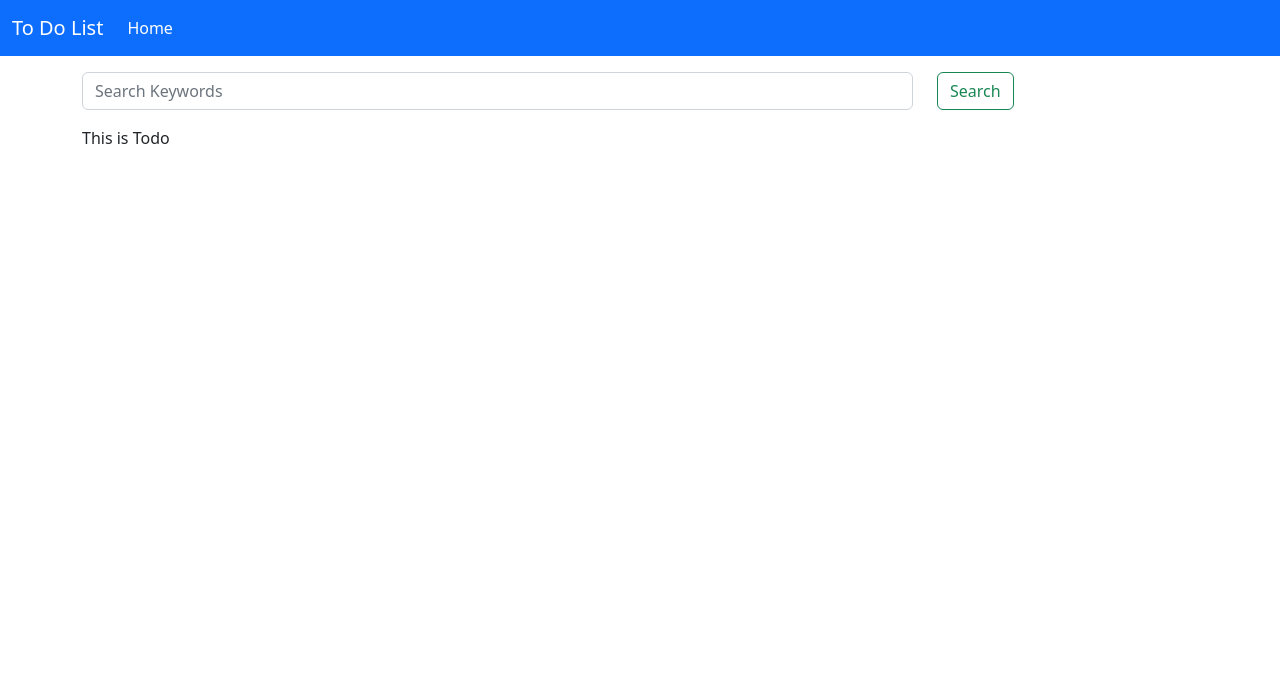
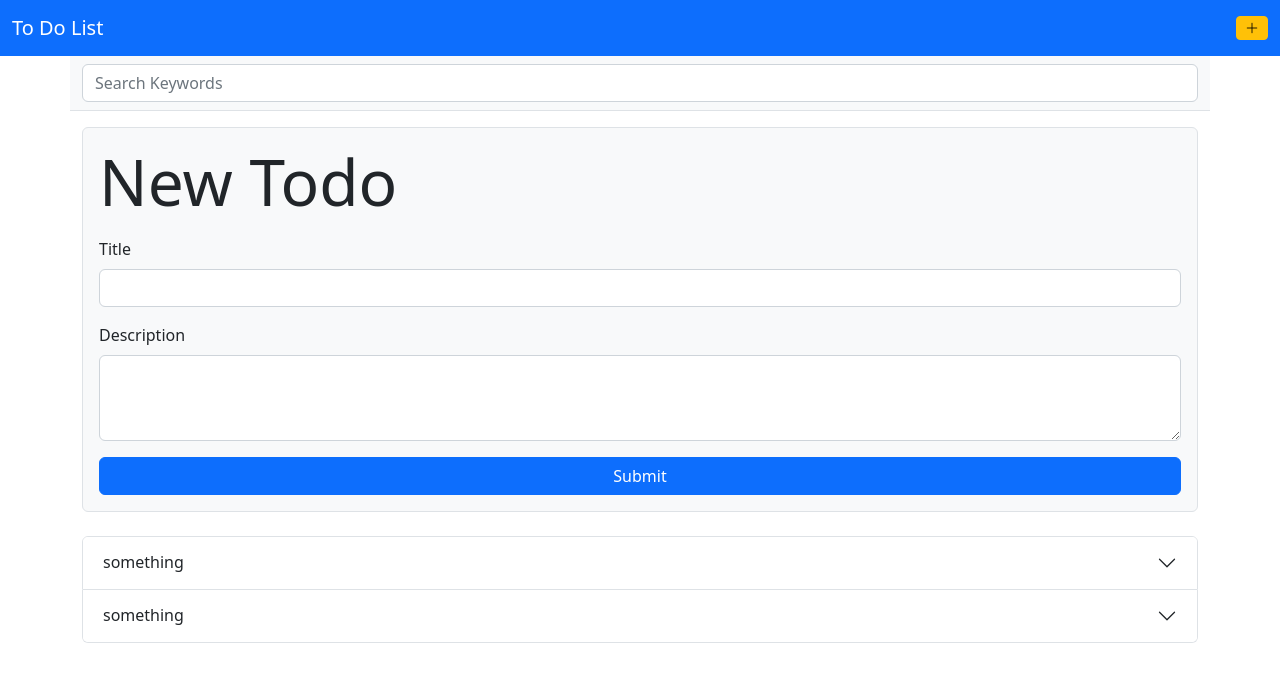
Before and after one commit to sonill/react-todo-app, a React (Create React App) app: page / in a window 1280 px wide. Shown: the top 682 px of the page. Built offline with nearby package versions, Linux system fonts and the light colour scheme.

Commit message:
5 files modified, 1 added

```diff
--- a/public/index.html
+++ b/public/index.html
@@ -3,6 +3,11 @@
   rel="stylesheet"
   integrity="sha384-0evHe/X+R7YkIZDRvuzKMRqM+OrBnVFBL6DOitfPri4tjfHxaWutUpFmBp4vmVor"
   crossorigin="anonymous"
+/>
+
+<link
+  rel="stylesheet"
+  href="https://cdn.jsdelivr.net/npm/bootstrap-icons@1.8.3/font/bootstrap-icons.css"
 />
 
 <div id="root"></div>
--- a/src/App.js
+++ b/src/App.js
@@ -3,18 +3,26 @@ import { useState } from 'react';
 
 import Header from './customComponents/Header.js';
 import Todos from './customComponents/Todos.js';
+import NewTodo from './customComponents/NewTodo.js';
 
 export default function App() {
   const [todos, setTodos] = useState(() => [
     {
       sno: 1,
       title: 'something',
+      desc: 'This is desc',
+    },
+    {
+      sno: 2,
+      title: 'something',
+      desc: 'This is desc',
     },
   ]);
 
   return (
     <>
       <Header />
+      <NewTodo />
       <Todos todos={todos} />
     </>
   );
--- a/src/customComponents/Header.js
+++ b/src/customComponents/Header.js
@@ -2,51 +2,33 @@ import React from 'react';
 
 export default function Header() {
   return (
-    <>
-      <nav className="navbar navbar-expand-lg bg-primary navbar-dark mb-3">
+    <div>
+      <nav className="navbar navbar-expand-lg bg-primary navbar-dark">
         <div className="container-fluid">
-          <a className="navbar-brand" href="#">
+          <a className="navbar-brand" href="#" title="Go to Home">
             To Do List
           </a>
           <button
-            className="navbar-toggler"
+            id="add-todo"
+            className="btn btn-warning btn-sm"
             type="button"
-            data-bs-toggle="collapse"
-            data-bs-target="#navbarSupportedContent"
-            aria-controls="navbarSupportedContent"
-            aria-expanded="false"
-            aria-label="Toggle navigation"
+            title="Add New Todo"
           >
-            <span className="navbar-toggler-icon"></span>
+            <i class="bi-plus-lg"></i>
           </button>
-          <div className="collapse navbar-collapse" id="navbarSupportedContent">
-            <ul className="navbar-nav me-auto mb-2 mb-lg-0">
-              <li className="nav-item">
-                <a className="nav-link active" aria-current="page" href="#">
-                  Home
-                </a>
-              </li>
-            </ul>
-          </div>
         </div>
       </nav>
 
-      <form role="search" className="container mb-3">
-        <div className="row">
-          <div className="col-9">
-            <input
-              type="text"
-              className="form-control"
-              placeholder="Search Keywords"
-            />
-          </div>
-          <div className="col">
-            <button className="btn btn-outline-success" type="submit">
-              Search
-            </button>
-          </div>
-        </div>
+      <form
+        role="search"
+        className="container mb-3 border-bottom py-2 bg-light"
+      >
+        <input
+          type="text"
+          className="form-control"
+          placeholder="Search Keywords"
+        />
       </form>
-    </>
+    </div>
   );
 }
--- /dev/null
+++ b/src/customComponents/NewTodo.js
@@ -0,0 +1,31 @@
+import React from 'react';
+
+export default function NewTodo({ todo }) {
+  const addNewTodo = () => {};
+
+  return (
+    <form class="container mb-4" onSubmit={addNewTodo}>
+      <div className="rounded bg-light p-3 border">
+        <p className="display-3 mt-0">New Todo</p>
+        <div class="mb-3">
+          <label for="title" class="form-label">
+            Title
+          </label>
+          <input type="text" class="form-control " id="title" />
+        </div>
+        <div class="mb-3">
+          <label for="desc" class="form-label">
+            Description
+          </label>
+          <textarea class="form-control " id="desc" rows="3"></textarea>
+        </div>
+
+        <div class="d-grid gap-2">
+          <button class="btn btn-primary" type="button">
+            Submit
+          </button>
+        </div>
+      </div>
+    </form>
+  );
+}
--- a/src/customComponents/Todo.js
+++ b/src/customComponents/Todo.js
@@ -1,5 +1,32 @@
 import React from 'react';
 
-export default function Todo() {
-  return <>This is Todo</>;
+export default function Todo({ todo }) {
+  let collapse_id = 'collapse' + todo.sno;
+  let heading_id = 'heading' + todo.sno;
+  return (
+    <>
+      <div class="accordion-item">
+        <h2 class="accordion-header" id={heading_id}>
+          <button
+            class="accordion-button collapsed"
+            type="button"
+            data-bs-toggle="collapse"
+            data-bs-target={'#' + collapse_id}
+            aria-expanded="false"
+            aria-controls={collapse_id}
+          >
+            {todo.title}
+          </button>
+        </h2>
+        <div
+          id={collapse_id}
+          class="accordion-collapse collapse"
+          aria-labelledby={heading_id}
+          data-bs-parent="#accordionExample"
+        >
+          <div class="accordion-body">{todo.desc}</div>
+        </div>
+      </div>
+    </>
+  );
 }
--- a/src/customComponents/Todos.js
+++ b/src/customComponents/Todos.js
@@ -2,12 +2,13 @@ import React from 'react';
 import Todo from './Todo.js';
 
 export default function Todos({ todos }) {
-  console.log(todos);
   return (
     <div className="container">
-      {todos.map((todo) => (
-        <Todo />
-      ))}
+      <div class="accordion ">
+        {todos.map((todo) => (
+          <Todo todo={todo} />
+        ))}
+      </div>
     </div>
   );
 }
```
